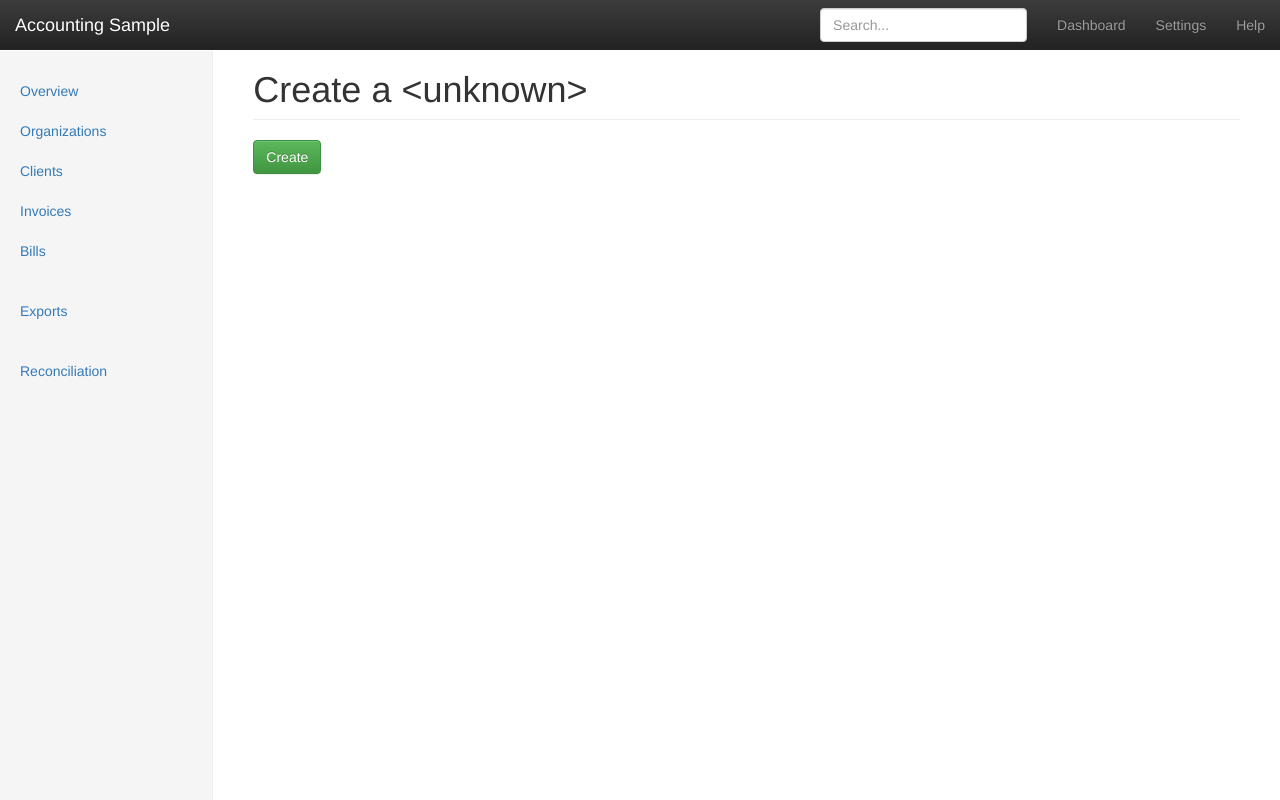
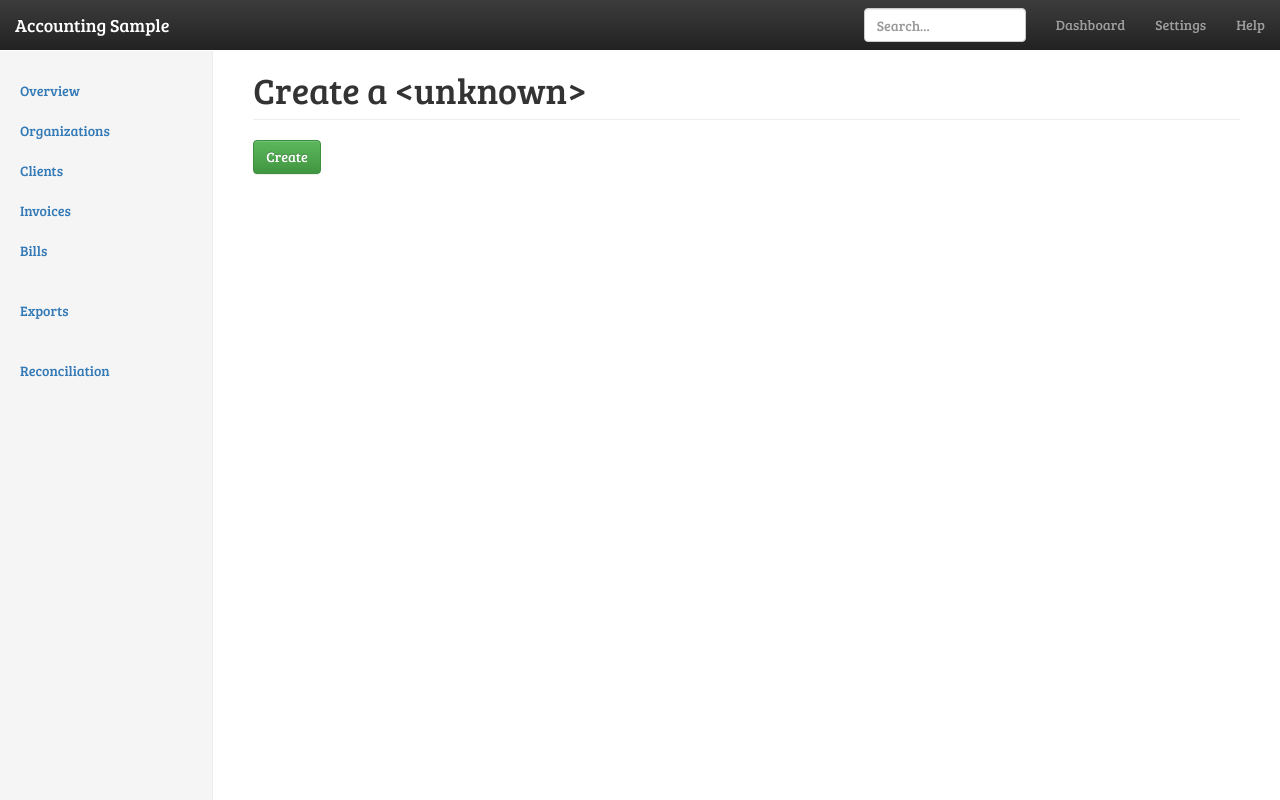
Before and after one commit to dulacp/django-accounting, a Django app: template accounting/templates/accounting/books/bill_create_or_update.html in a window 1280 px wide. Run offline with Django 3.2, Linux system fonts and the light colour scheme; the template is opened without the code that fills it: most values are stand-ins (such as "Sample title", 1, 10 or a date in 2020); parts of the project's set-up code (start-up, migrations or seed data) failed here and were passed over; some libraries are stand-ins or nearby versions.

Commit message:
Use a custom font named Bree Serif

```diff
--- a/accounting/templates/accounting/base.html
+++ b/accounting/templates/accounting/base.html
@@ -14,6 +14,13 @@
 
         <link rel="stylesheet" href="{% static 'bootstrap/dist/css/bootstrap.css' %}">
         <link rel="stylesheet" href="{% static 'bootstrap/dist/css/bootstrap-theme.css' %}">
+
+        <style>
+            @import url(http://fonts.googleapis.com/css?family=Bree+Serif);
+            body, h1, h2, h3, h4, h5, h6{
+                font-family: 'Bree Serif', serif;
+            }
+        </style>
 
         <!-- Custom styles for this template -->
         <link rel="stylesheet" href="{% static 'accounting/css/main.css' %}">
```
